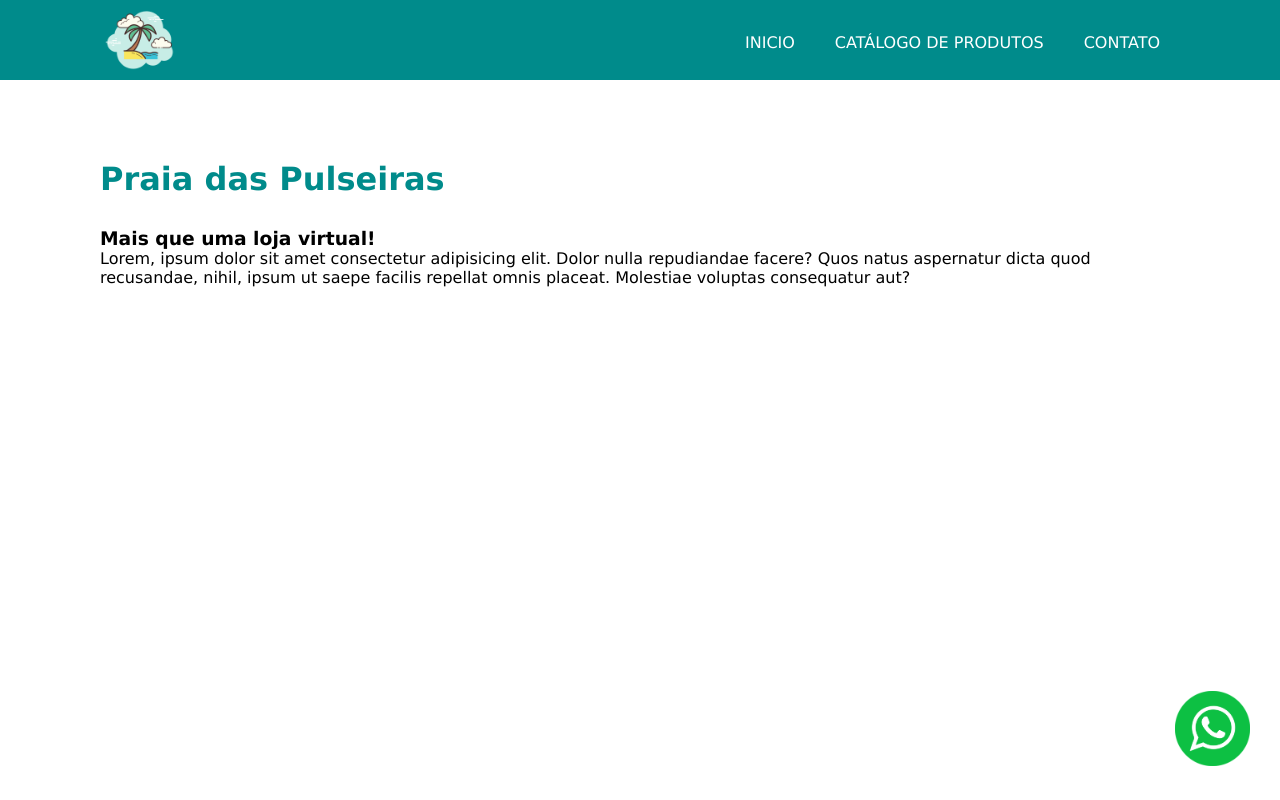
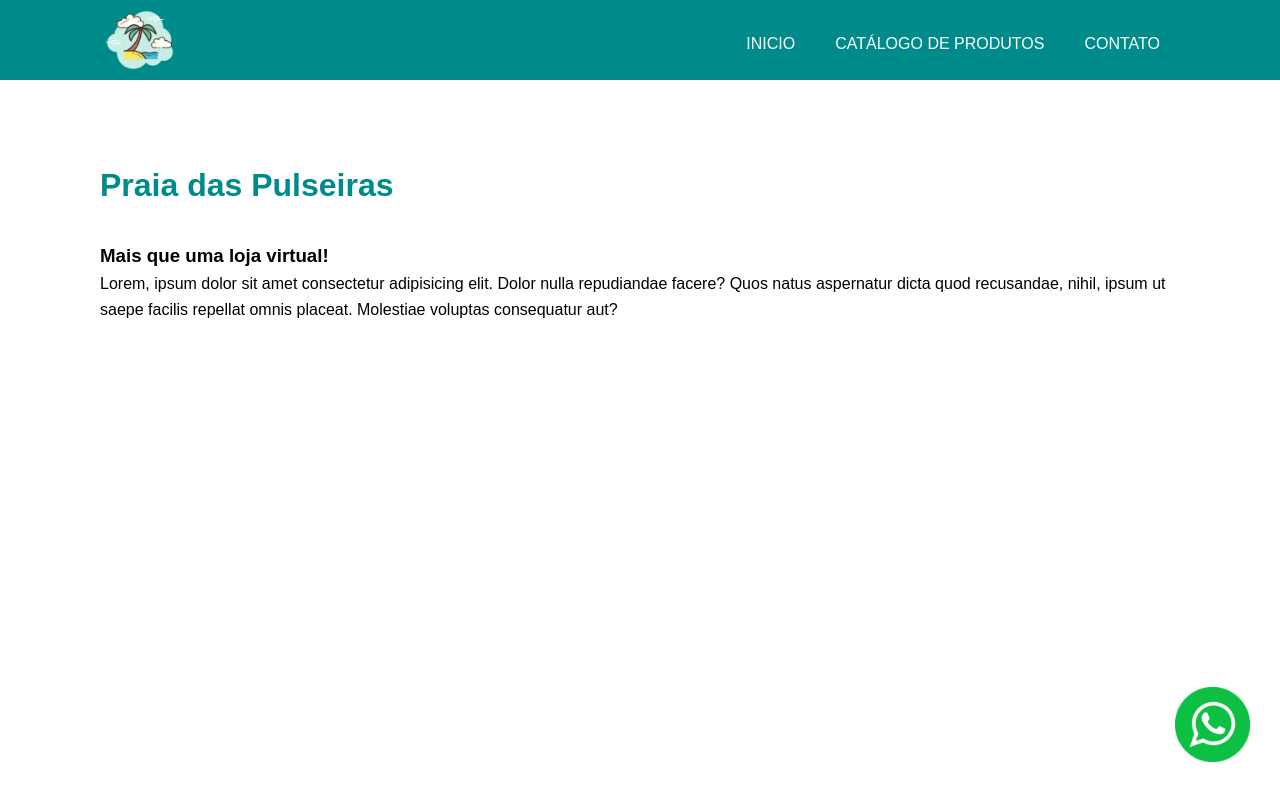
Before and after one commit to matthew13dev/Praia-das-Pulseiras---TCC, a PHP site: page / in a window 1280 px wide. Run offline with PHP 8.4, Linux system fonts and the light colour scheme.

Commit message:
change: reset.css file

```diff
--- a/src/css/resert.css
+++ b/src/css/resert.css
@@ -1,10 +1,38 @@
 @import url(variables.css);
-*{
+/* Reset CSS */
+* {
     margin: 0;
     padding: 0;
-    font-family: Verdana, Geneva, Tahoma, sans-serif;
     box-sizing: border-box;
-}
+  }
+
+  html, body {
+    height: 100%;
+    font-family: Arial, sans-serif;
+  }
+
+  body {
+    line-height: 1.6;
+  }
+
+  ul, ol {
+    list-style: none;
+  }
+
+  a {
+    text-decoration: none;
+    color: inherit;
+  }
+
+  img {
+    max-width: 100%;
+    height: auto;
+  }
+
+  table {
+    border-collapse: collapse;
+    border-spacing: 0;
+  }
 
 .container{
     width: var(--ContainerWidth);
```
